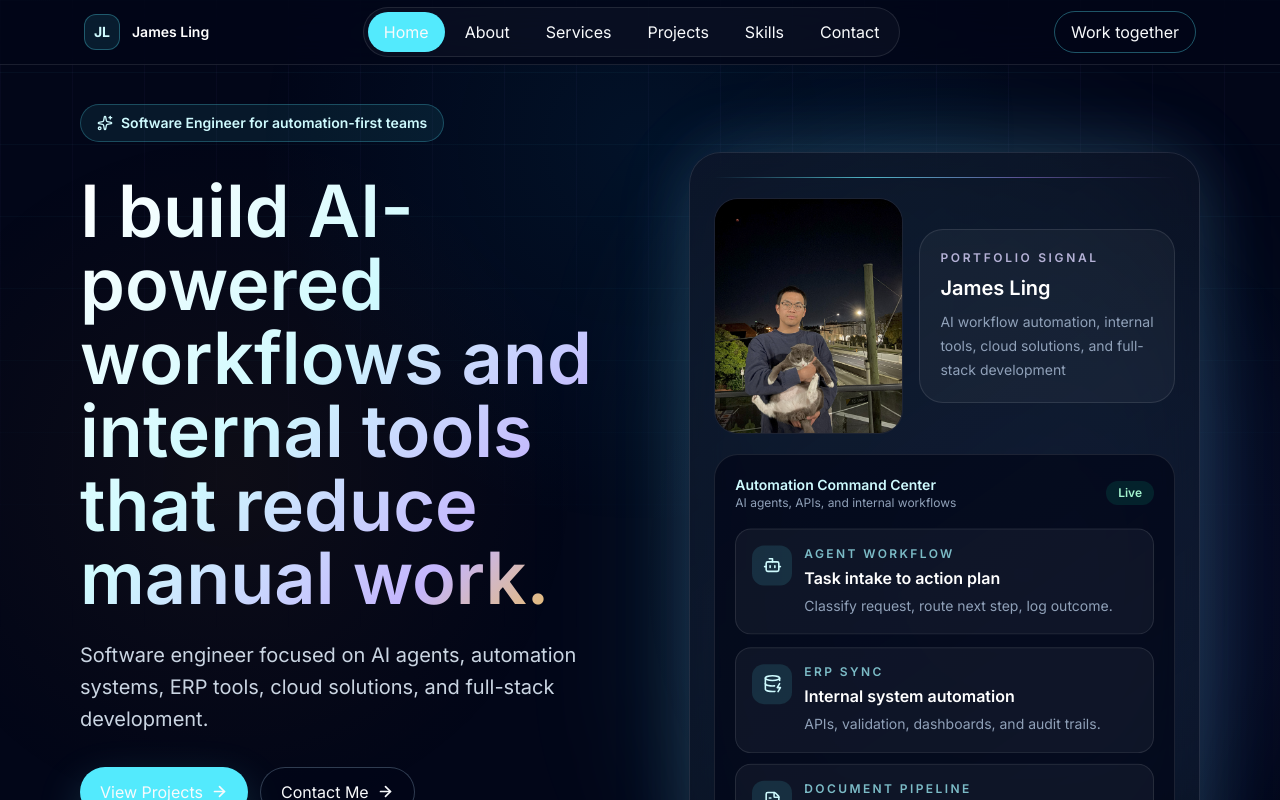
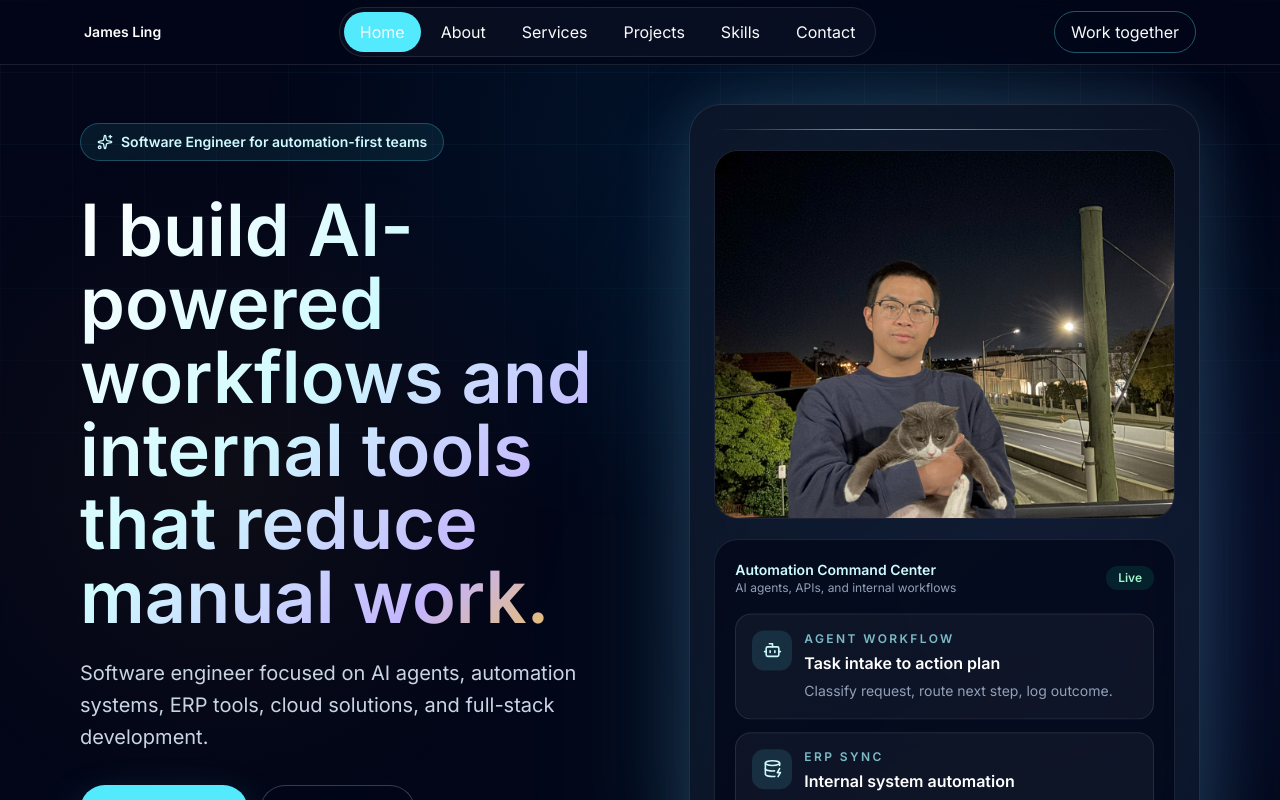
Before and after one commit to Jake177/Portfolio, a React (Vite) app: page / in a window 1280 px wide. Shown: the top 800 px of the page. Built offline with nearby package versions, Linux system fonts and the light colour scheme.

Commit message:
refactor: simplify layout and improve image aspect ratio in Home and Navbar components

```diff
--- a/src/components/Home.jsx
+++ b/src/components/Home.jsx
@@ -51,20 +51,13 @@ const HeroSection = () => {
           <div className="absolute -inset-8 rounded-full bg-cyan-300/10 blur-3xl" aria-hidden="true" />
           <div className="glass-panel soft-glow relative overflow-hidden rounded-[2rem] p-5 sm:p-6">
             <div className="accent-line mb-5" />
-            <div className="mb-5 grid gap-4 sm:grid-cols-[0.74fr_1fr] sm:items-center">
+            <div className="mb-5">
               <div className="overflow-hidden rounded-3xl border border-white/10 bg-slate-950/70">
                 <img
                   src={portraitSrc}
                   alt="Jianhui Ling portrait"
-                  className="aspect-[4/5] h-full w-full object-cover"
+                  className="aspect-[5/4] h-full w-full object-cover object-center"
                 />
-              </div>
-              <div className="rounded-3xl border border-white/10 bg-white/[0.04] p-5">
-                <p className="text-xs font-semibold uppercase tracking-[0.22em] text-violet-200/80">
-                  Portfolio signal
-                </p>
-                <p className="mt-2 text-xl font-semibold text-white">{profile.shortName}</p>
-                <p className="mt-2 text-sm leading-6 text-slate-400">{profile.positioning}</p>
               </div>
             </div>
             <div className="rounded-3xl border border-white/10 bg-slate-950/70 p-5">
--- a/src/components/Navbar.jsx
+++ b/src/components/Navbar.jsx
@@ -54,10 +54,7 @@ const Navbar = () => {
         aria-label="Primary navigation"
         className="mx-auto flex h-16 w-full max-w-6xl items-center justify-between px-5"
       >
-        <a href="#home" className="group flex items-center gap-3" onClick={handleNavClick}>
-          <span className="grid h-9 w-9 place-items-center rounded-xl border border-cyan-300/30 bg-cyan-300/10 text-sm font-bold text-cyan-100">
-            JL
-          </span>
+        <a href="#home" className="group flex items-center" onClick={handleNavClick}>
           <span className="hidden text-sm font-semibold text-white sm:block">{profile.shortName}</span>
         </a>
 
```
